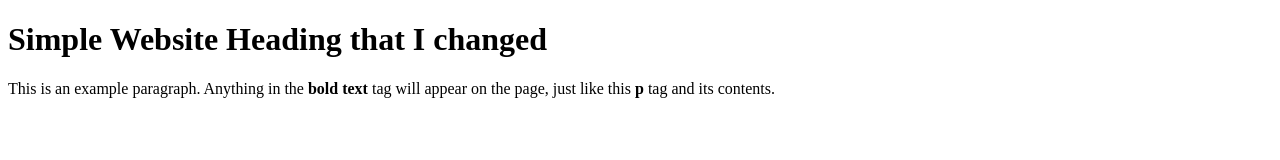
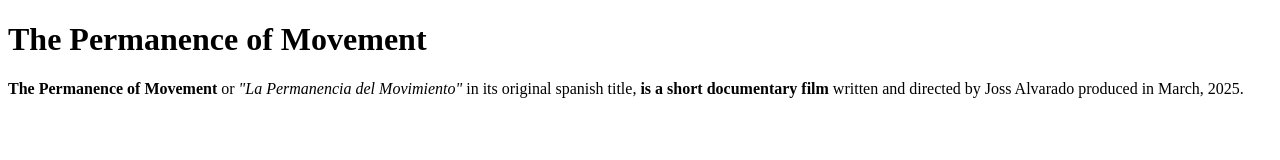
Before and after one commit to JossAlvardo5396/Short-documentary, a plain HTML site: page index.html in a window 1280 px wide. Drawn offline with Linux system fonts and the light colour scheme.

Commit message:
1 Update index.html
Introduction

```diff
--- a/index.html
+++ b/index.html
@@ -1,10 +1,10 @@
 <!doctype html>
 <html>
   <head>
-    <title>Joss's Website</title>
+    <title>Short Documentary by Joss Alvarado</title>
   </head>
   <body>
-    <h1>Simple Website Heading that I changed </h1>
-    <p>This is an example paragraph. Anything in the <strong>bold text</strong> tag will appear on the page, just like this <strong>p</strong> tag and its contents.</p>
+    <h1>The Permanence of Movement</h1>
+    <p><strong>The Permanence of Movement</strong> or <em>"La Permanencia del Movimiento"</em> in its original spanish title, <strong>is a short documentary film</strong> written and directed by Joss Alvarado produced in March, 2025.</p>
   </body>
 </html>
```
